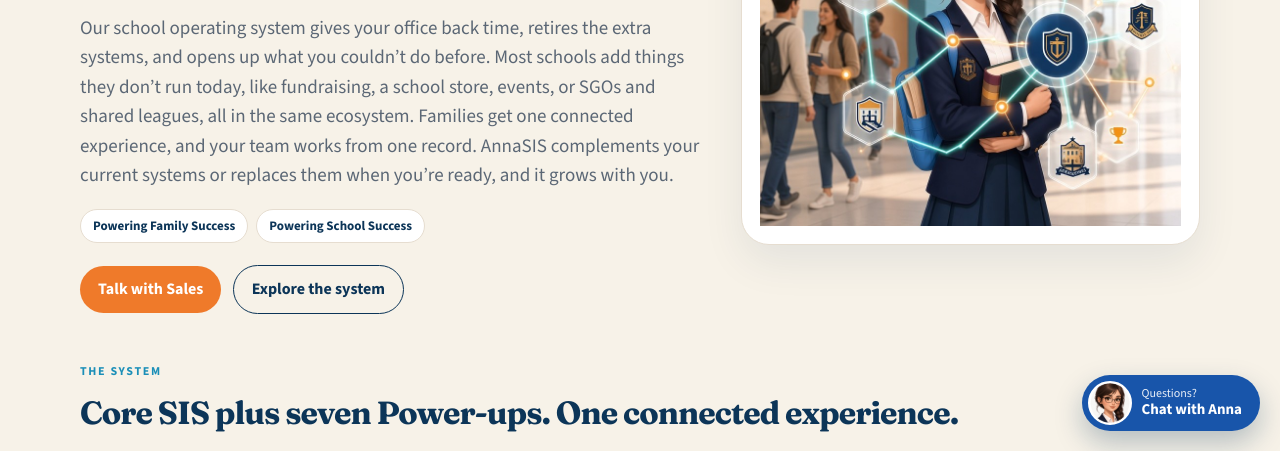
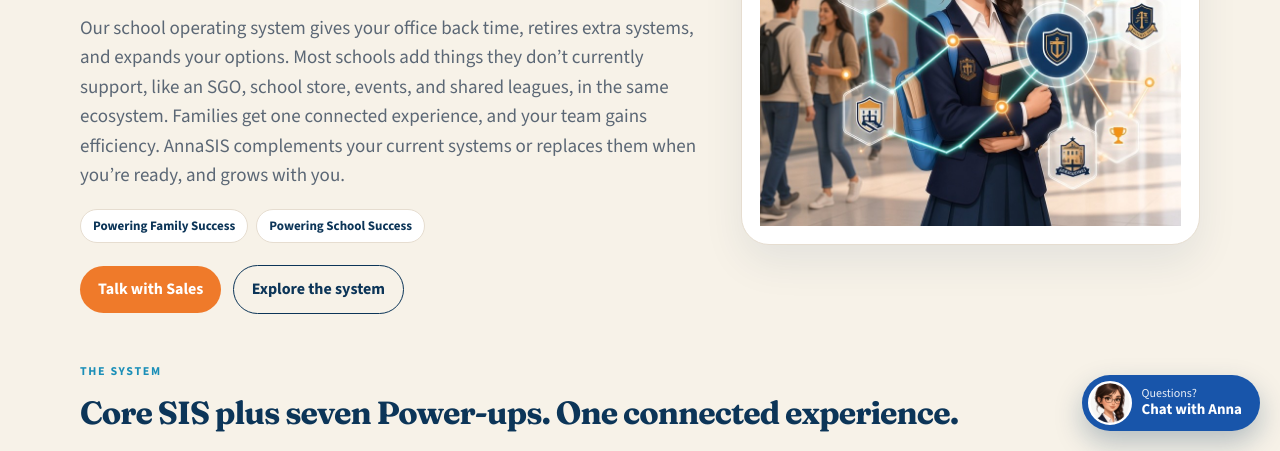
Before and after one commit to aaronsiebert-ux/annasis-website, a plain HTML site: page index.html in a window 1280 px wide. Shown: the part 349-800 px from the top of the page. Drawn offline with nearby package versions, Linux system fonts and the light colour scheme.

Commit message:
Home intro copy

```diff
--- a/index.html
+++ b/index.html
@@ -140,7 +140,7 @@
                 </a></div></nav></header>
 <main class="wrap"><section class="hero"><div><div class="kicker">Empowering family, faculty, and school success</div>
 <h1>One trusted system from apply to grade to pay to play.</h1>
-<p class="lead">Our school operating system gives your office back time, retires the extra systems, and opens up what you couldn’t do before. Most schools add things they don’t run today, like fundraising, a school store, events, or SGOs and shared leagues, all in the same ecosystem. Families get one connected experience, and your team works from one record. AnnaSIS complements your current systems or replaces them when you’re ready, and it grows with you.</p>
+<p class="lead">Our school operating system gives your office back time, retires extra systems, and expands your options. Most schools add things they don’t currently support, like an SGO, school store, events, and shared leagues, in the same ecosystem. Families get one connected experience, and your team gains efficiency. AnnaSIS complements your current systems or replaces them when you’re ready, and grows with you.</p>
 <div class="pills"><span class="pill">Powering Family Success</span>
 <span class="pill">Powering School Success</span></div>
 <a class="btn" href="contact.html">Talk with Sales</a>
```
